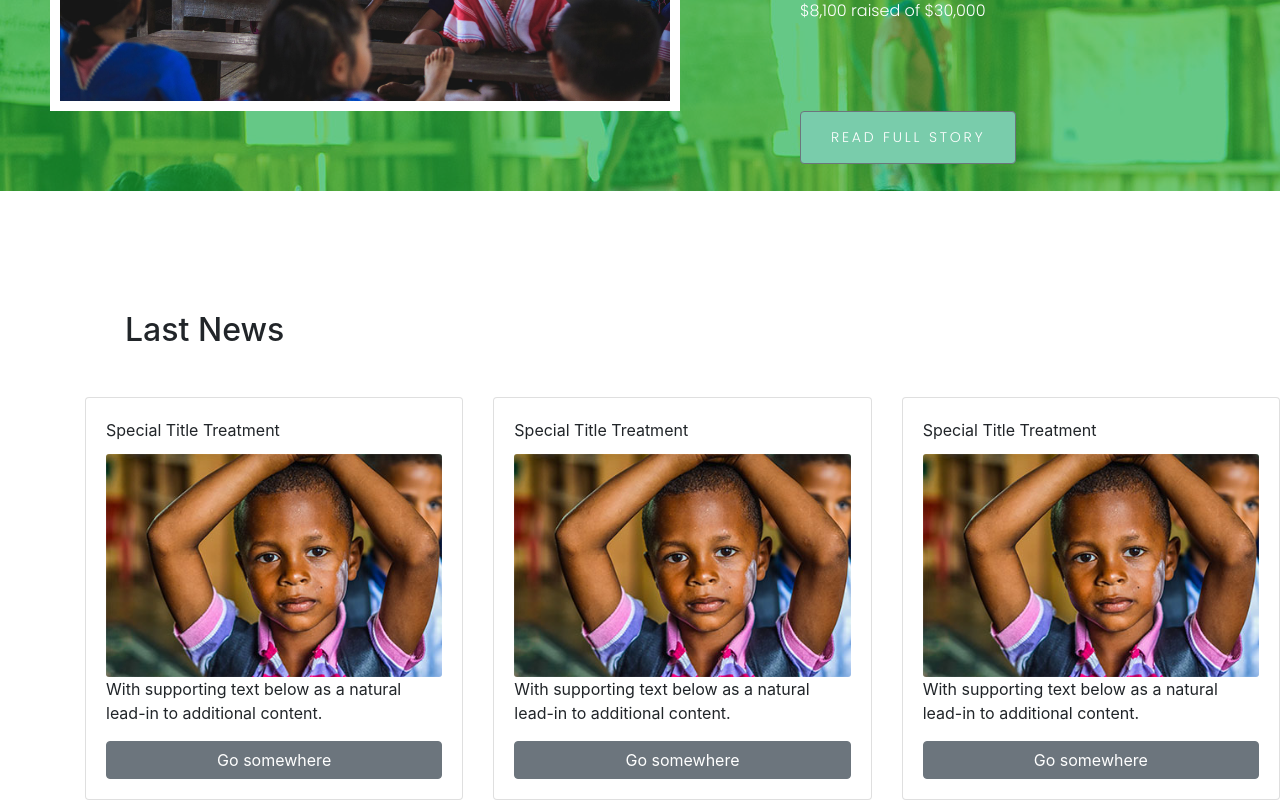
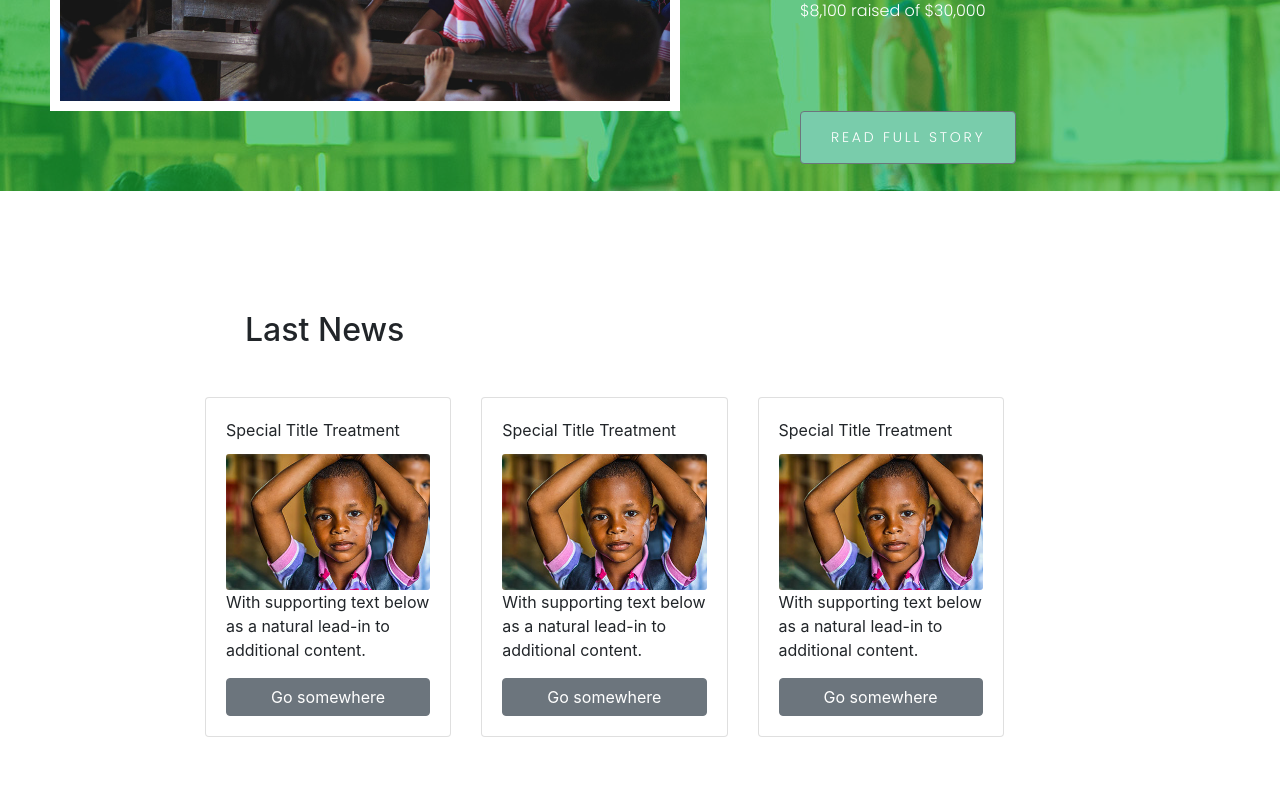
Before and after one commit to Funtikl/klub, a React app: page / in a window 1280 px wide. Shown: the part 3029-3829 px from the top of the page. After the commit the page ends 3766 px from the top, so only its background shows below. Built offline with nearby package versions, Linux system fonts and the light colour scheme; a web font is replaced by a local one.

Commit message:
lastnews

```diff
--- a/src/App.js
+++ b/src/App.js
@@ -14,6 +14,7 @@ import Home from "./components /homepage/Home";
 import Gallery from "./components /gallery";
 import Donates from "./components /donates/donates";
 import Contact from "./components /contact/form";
+
 import cssStyles from "./First.module.css";
 
 
@@ -33,6 +34,7 @@ class App extends Component {
               <Route path="/donates" component={Donates} />
               <Route path="/contact" component={Contact}/>
             </div>
+
           </Container>
         </div>
       </Router>
--- a/src/components /contact/form.js
+++ b/src/components /contact/form.js
@@ -1,9 +1,11 @@
 import React from 'react';
+import Mapimg from './map';
 import { Col, Button, Form, FormGroup, Label, Input, FormText } from 'reactstrap';
 
 export default class Contact extends React.Component {
   render() {
     return (
+      <div>
       <Form style={{marginTop:'1000px', position:'absolute'}}>
         <FormGroup row>
           <Label for="exampleEmail" sm={2}>Email</Label>
@@ -17,7 +19,9 @@ export default class Contact extends React.Component {
             <Input type="textarea" name="text" id="exampleText" />
           </Col>
         </FormGroup>
+        <Button>Submit</Button>
       </Form>
+      </div>
     );
   }
 }
--- /dev/null
+++ b/src/components /contact/map.js
@@ -0,0 +1,10 @@
+import React from 'react'
+import {Media} from 'reactstrap'
+
+export default function Mapimg() {
+  return (
+    <div>
+      <Media src={'/Users/fuad/Code/hklub/klub/src/components /contact/map.png'}/>
+    </div>
+  )
+}
--- a/src/components /homepage/home.module.css
+++ b/src/components /homepage/home.module.css
@@ -274,4 +274,6 @@
 .lastNewsDiv{
     position: absolute;
     margin-top:3300px;
+    justify-items: baseline;
+    margin-left:120px;
 }
--- a/src/components /homepage/lastnews.js
+++ b/src/components /homepage/lastnews.js
@@ -16,7 +16,7 @@ export default class LastNews extends Component {
       <div className={homestyles.lastNewsDiv}>
         <h2 className={homestyles.lastNewsH2}>Last News</h2>
         <Row>
-          <Col sm="4">
+          <Col sm="3">
             <Card body>
               <CardTitle>Special Title Treatment</CardTitle>
               <CardImg src={image} />
@@ -27,7 +27,7 @@ export default class LastNews extends Component {
               <Button>Go somewhere</Button>
             </Card>
           </Col>
-          <Col sm="4">
+          <Col sm="3">
             <Card body>
               <CardTitle>Special Title Treatment</CardTitle>
               <CardImg src={image}  />
@@ -38,7 +38,7 @@ export default class LastNews extends Component {
               <Button>Go somewhere</Button>
             </Card>
           </Col>
-          <Col sm="4">
+          <Col sm="3">
           <Card body>
             <CardTitle>Special Title Treatment</CardTitle>
             <CardImg src={image}  />
```
Also changed, not shown: src/components /contact/map.png (added).
